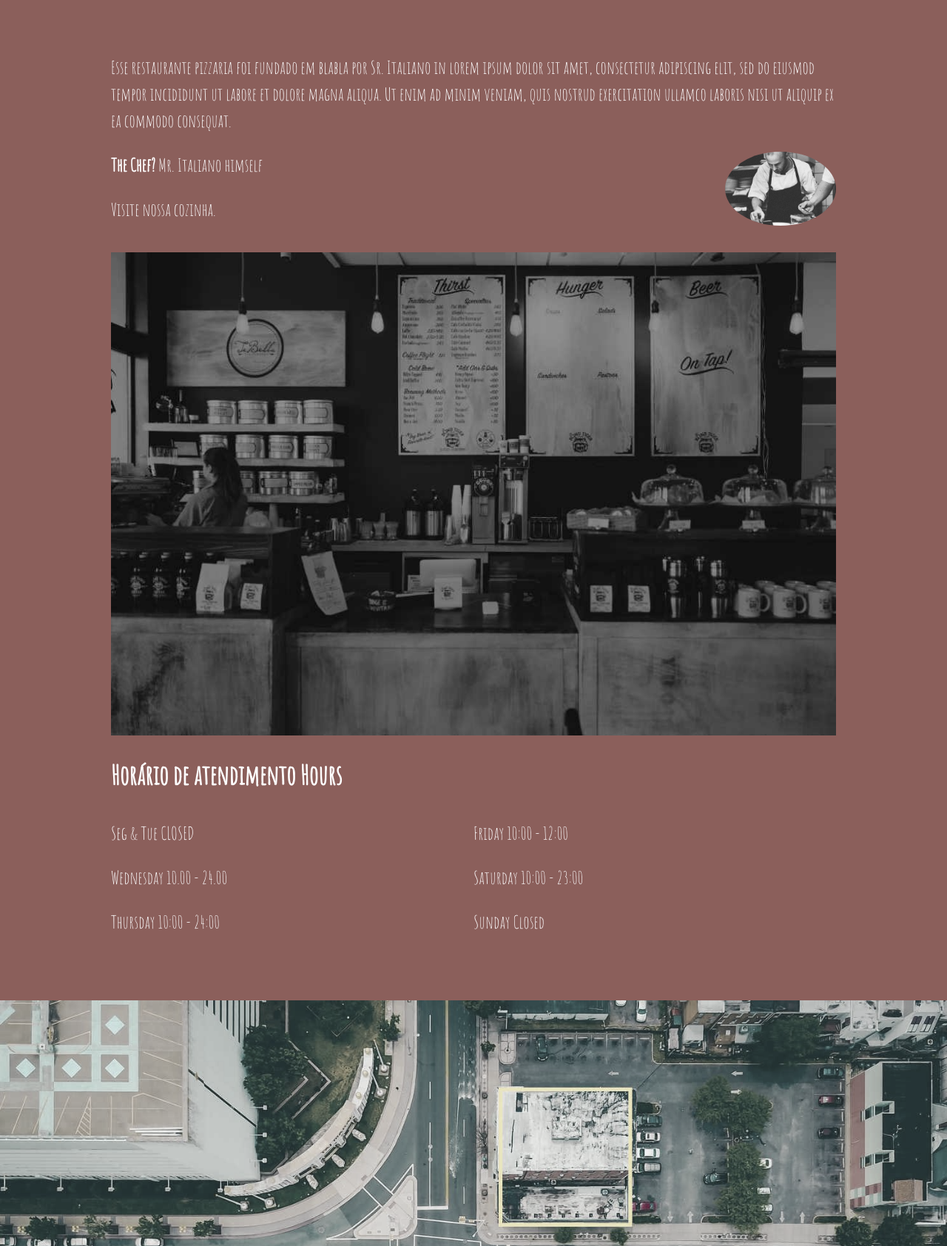
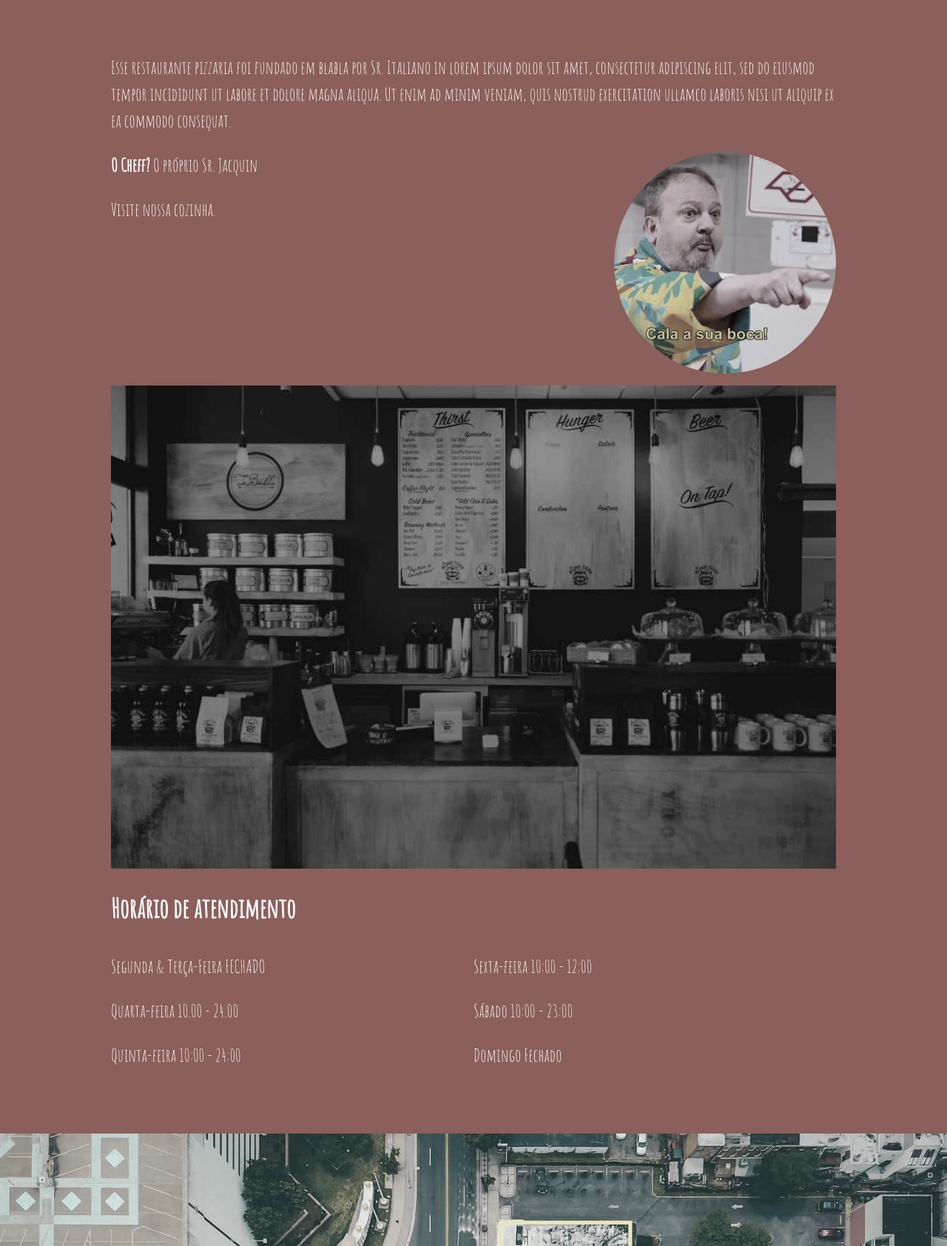
Before and after one commit to anleaes/2021-2-A1-dev03, a Django app: page / in a window 1280 px wide. Shown: the part 2572-4256 px from the top of the page at 74% size. Run offline with Django 3.2, Linux system fonts and the light colour scheme; some libraries are stand-ins or nearby versions.

Commit message:
NOVO CHEF

```diff
--- a/templates/base.html
+++ b/templates/base.html
@@ -178,23 +178,23 @@
                     consectetur
                     adipiscing elit, sed do eiusmod tempor incididunt ut labore et dolore magna aliqua. Ut enim ad minim
                     veniam, quis nostrud exercitation ullamco laboris nisi ut aliquip ex ea commodo consequat.</p>
-                <p><strong>The Chef?</strong> Mr. Italiano himself<img src="../media/chef.jpg" style="width:150px"
+                <p><strong>O Cheff?</strong> O próprio Sr. Jacquin<img src="../media/chef.jpg" style="width:300px"
                         class="w3-circle w3-right" alt="Chef"></p>
                 <p>Visite nossa cozinha.</p>
                 <img src="../media/onepage_restaurant.jpg" style="width:100%" class="w3-margin-top w3-margin-bottom"
                     alt="Restaurant">
-                <h1><b>Horário de atendimento Hours</b></h1>
+                <h1><b>Horário de atendimento </b></h1>
 
                 <div class="w3-row">
                     <div class="w3-col s6">
-                        <p>Seg &amp; Tue CLOSED</p>
-                        <p>Wednesday 10.00 - 24.00</p>
-                        <p>Thursday 10:00 - 24:00</p>
+                        <p>Segunda &amp; Terça-Feira FECHADO</p>
+                        <p>Quarta-feira 10.00 - 24.00</p>
+                        <p>Quinta-feira 10:00 - 24:00</p>
                     </div>
                     <div class="w3-col s6">
-                        <p>Friday 10:00 - 12:00</p>
-                        <p>Saturday 10:00 - 23:00</p>
-                        <p>Sunday Closed</p>
+                        <p>Sexta-feira 10:00 - 12:00</p>
+                        <p>Sábado 10:00 - 23:00</p>
+                        <p>Domingo Fechado</p>
                     </div>
                 </div>
 
```
Also changed, not shown: media/chef.jpg.
